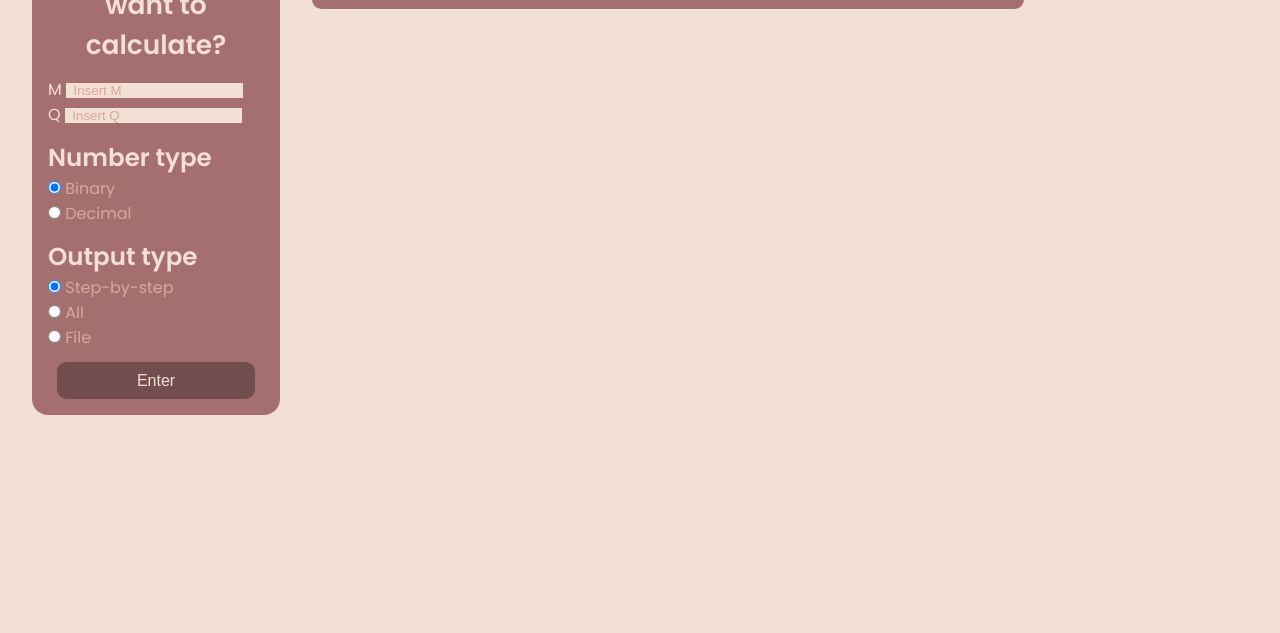
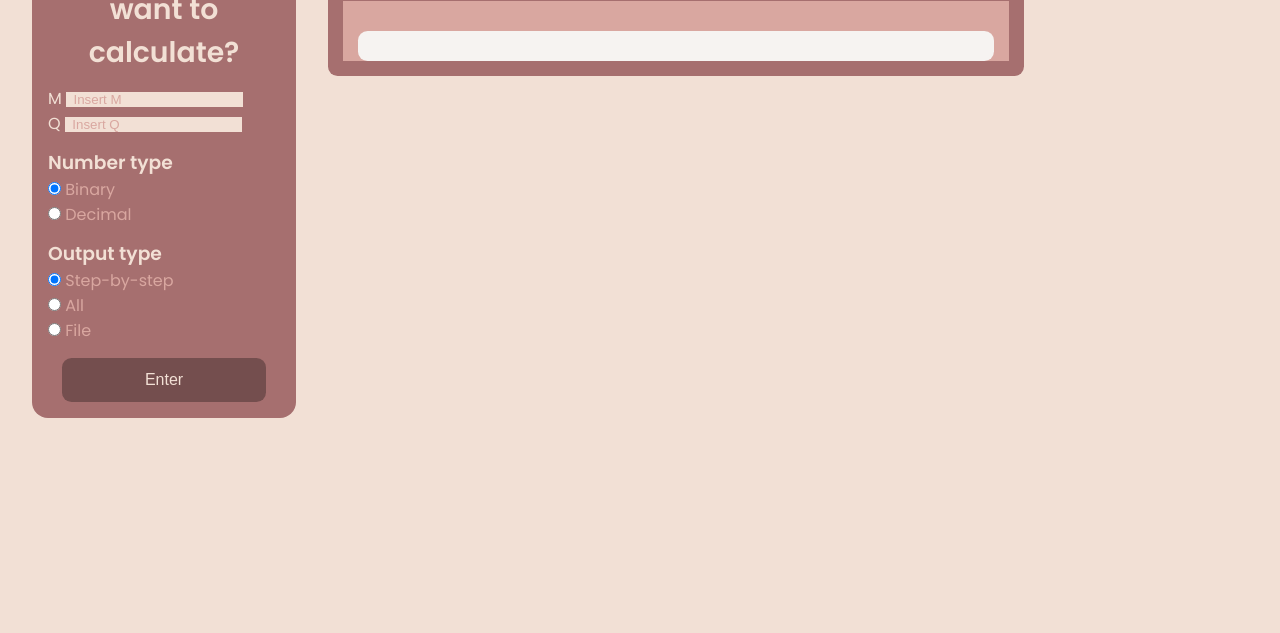
Before and after one commit to dyitsme/CSARCH2-MP, a website with bundled scripts: page index.html in a window 1280 px wide. Shown: the part 167-800 px from the top of the page. Built offline with nearby package versions, Linux system fonts and the light colour scheme; files whose address does not match are found by name.

Commit message:
Update style.css

```diff
--- a/style.css
+++ b/style.css
@@ -11,7 +11,7 @@
 
     --border-radius: 0.6rem;
     --card-border-radius: 1rem;
-    --btn-padding: 0.6rem 5rem;
+    --btn-padding: 0.8rem 5.2rem;
     --search-padding: 0.6rem 1rem;
     --card-padding: 1rem;
     --sticky-top-left: 5.4rem;
@@ -80,7 +80,7 @@ main{
 
 main .container{
     display: grid;
-    grid-template-columns: 31vh auto;
+    grid-template-columns: 33vh auto;
     column-gap: 2rem;
     position: relative;
 }
@@ -104,7 +104,7 @@ main .container .left .sidebar{
 }
 
 main .container .left .sidebar h2{
-    font-size: 0.7cm;
+    font-size: 0.75cm;
     color: var(--c);
     align-self: center;
     text-align: center;
@@ -112,7 +112,7 @@ main .container .left .sidebar h2{
 }
 
 main .container .left .sidebar h3{
-    font-size: 0.65cm;
+    font-size: 0.65;
     color: var(--c);
 }
 
@@ -143,7 +143,7 @@ main .container .left .sidebar .outtype-box{
     display: flex;
     flex-direction: column;
     align-items: flex-start;
-    padding: 0 0 12px 0;
+    padding: 0 0 15px 0;
 }
 
 /*===================== ENTER BUTTON =====================*/
@@ -171,6 +171,7 @@ main .container .left .sidebar .outtype-box{
 
 /*===================== MAIN-LEFT =====================*/
 main .right h2{
+    font-size: 1cm;
     color: var(--a);
 }
 
@@ -182,13 +183,15 @@ main .right .output-box{
 }
 
 main .right .cycle{
-    background: black;
+    padding: 15px 15px 0 15px;
+    background: var(--b);
+    color: var(--a);
 }
 
 main .right .hint{
     color: var(--e);
     background: var(--f);
-    padding: 0 15px 0 15px;
+    padding: 15px 15px 15px 15px;
     margin-top: 15px;
     border-radius: var(--border-radius);
 }
```
